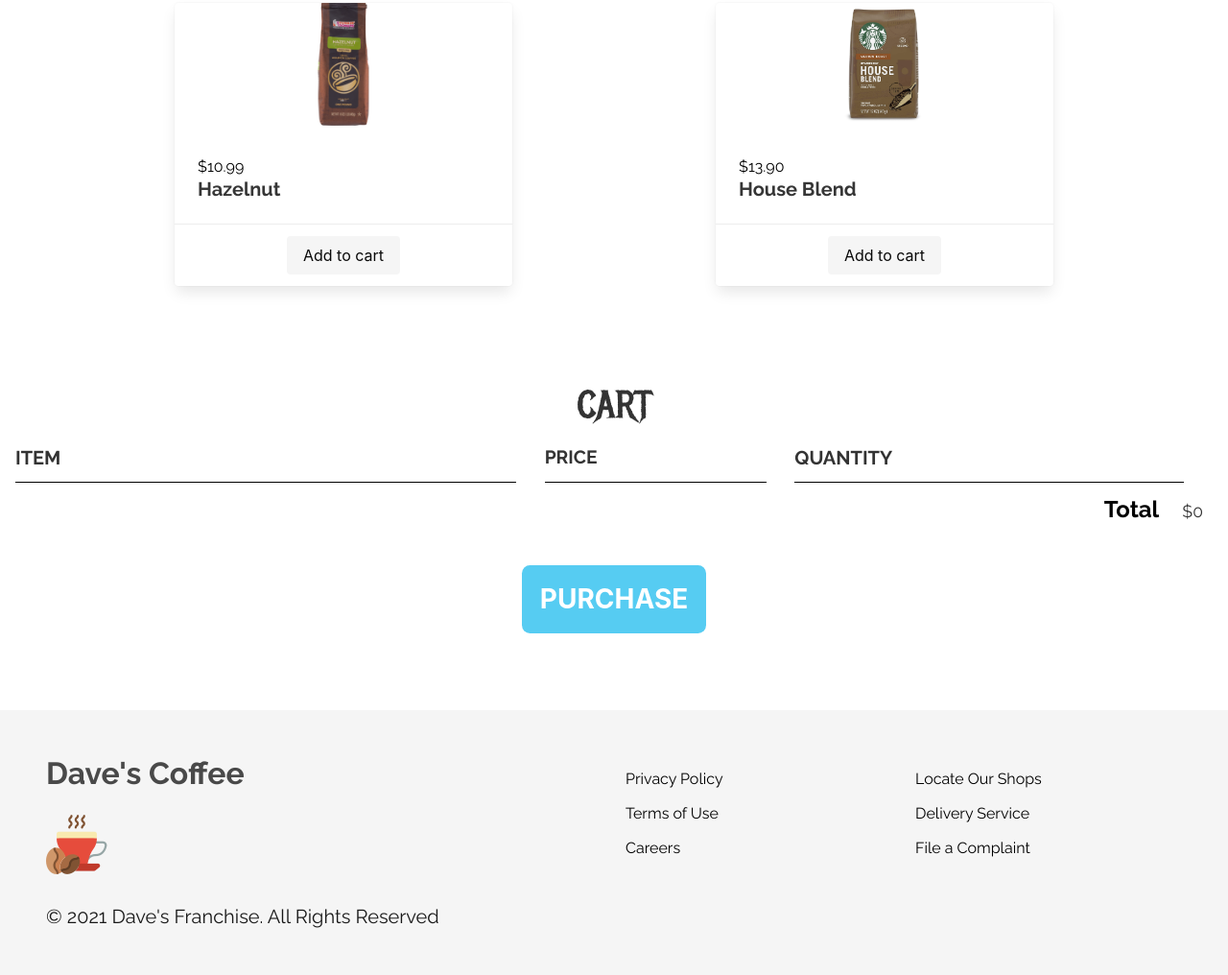
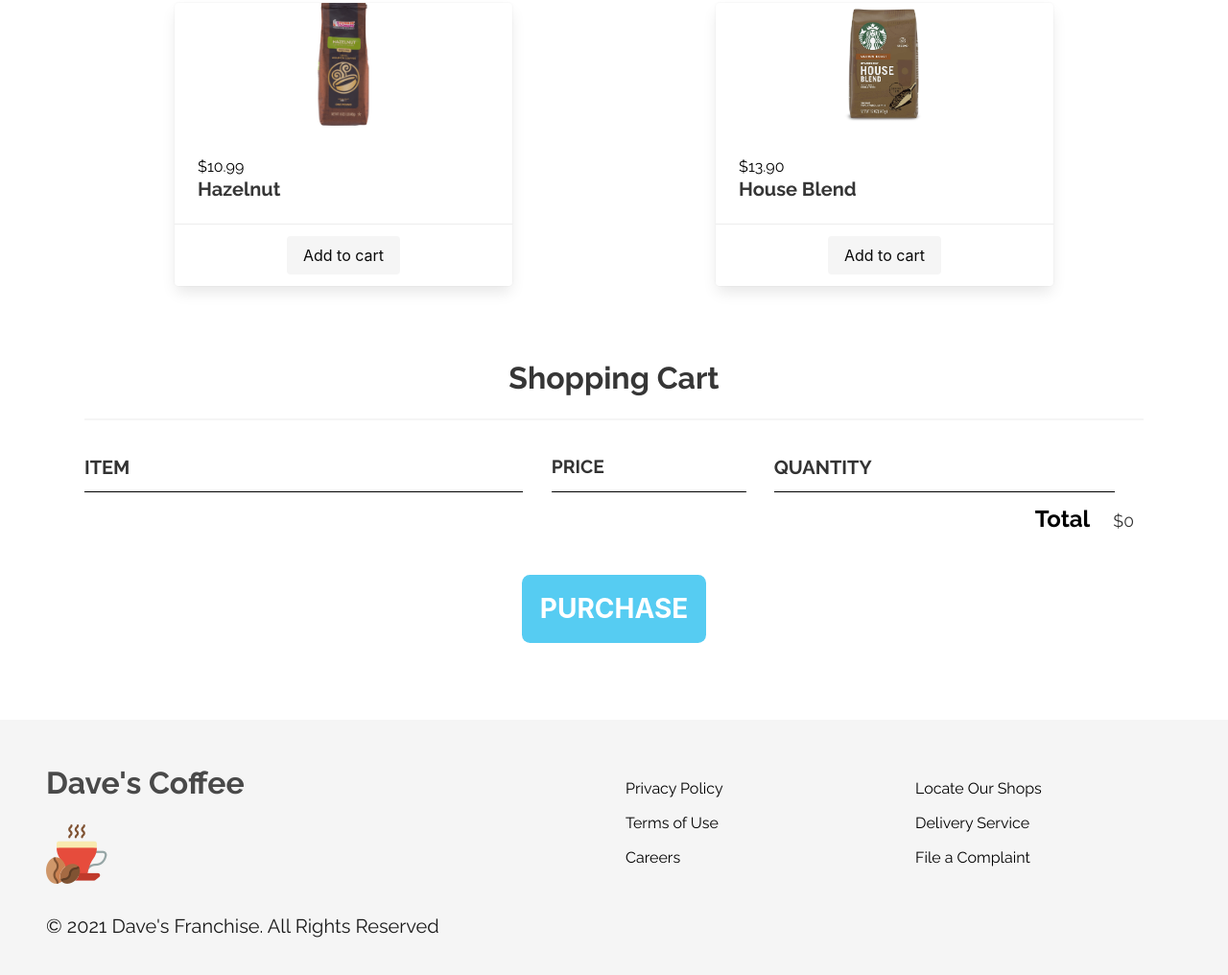
Before and after one commit to DTGlov/Ecommerce, a plain HTML site: page index.html in a window 1280 px wide. Shown: the part 2023-3039 px from the top of the page at 96% size. Drawn offline with nearby package versions, Linux system fonts and the light colour scheme.

Commit message:
fixing cart

```diff
--- a/index.html
+++ b/index.html
@@ -201,8 +201,9 @@
             </div>
         </div>
     </section>
-    <section class="container-fluid content-section">
-        <h2 class="section-header">CART</h2>
+    <section class="container content-section">
+        <h2 class="title has-text-centered">Shopping Cart</h2>
+        <hr>
         <div class="cart-row">
             <span class="cart-item cart-header cart-column">ITEM</span>
             <span class="cart-price cart-header cart-column">PRICE</span>
```
